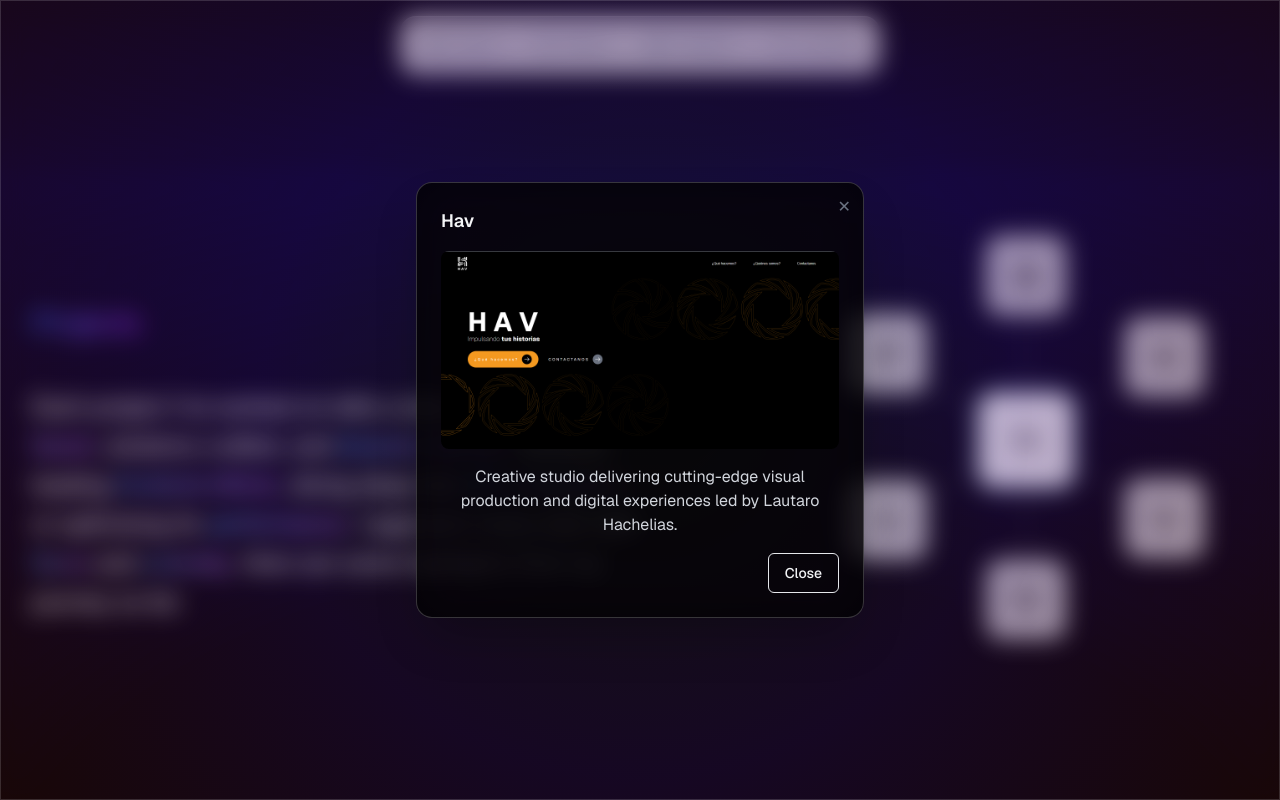
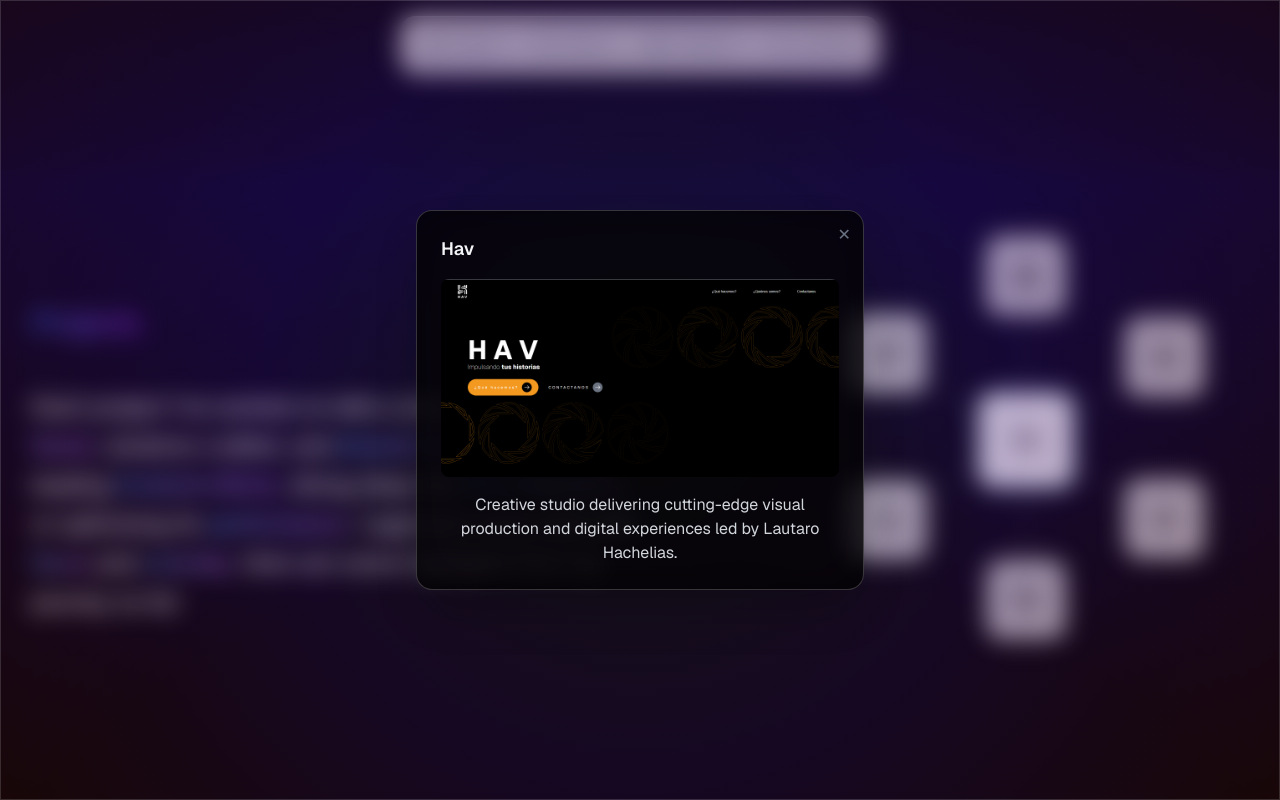
Before and after one commit to maramayo95/portfolio, a Next.js app: page / in a window 1280 px wide. Both pictures are taken after a click on the element 927 px from the left and 1830 px from the top of the page. Shown: the part 1430-2230 px from the top of the page. Built offline with nearby package versions, Linux system fonts and the light colour scheme.

Commit message:
fix: Comment out the close button in ModalProject component for future implementation

```diff
--- a/app/components/ModalProject.tsx
+++ b/app/components/ModalProject.tsx
@@ -63,11 +63,11 @@
           {children}
 
           {/* Botón de cierre */}
-          <div className="flex justify-end">
+          {/* <div className="flex justify-end">
             <Button onClick={onClose} variant="outline">
               Close
             </Button>
-          </div>
+          </div> */}
         </div>
       </Link>
     </Modal>
```
